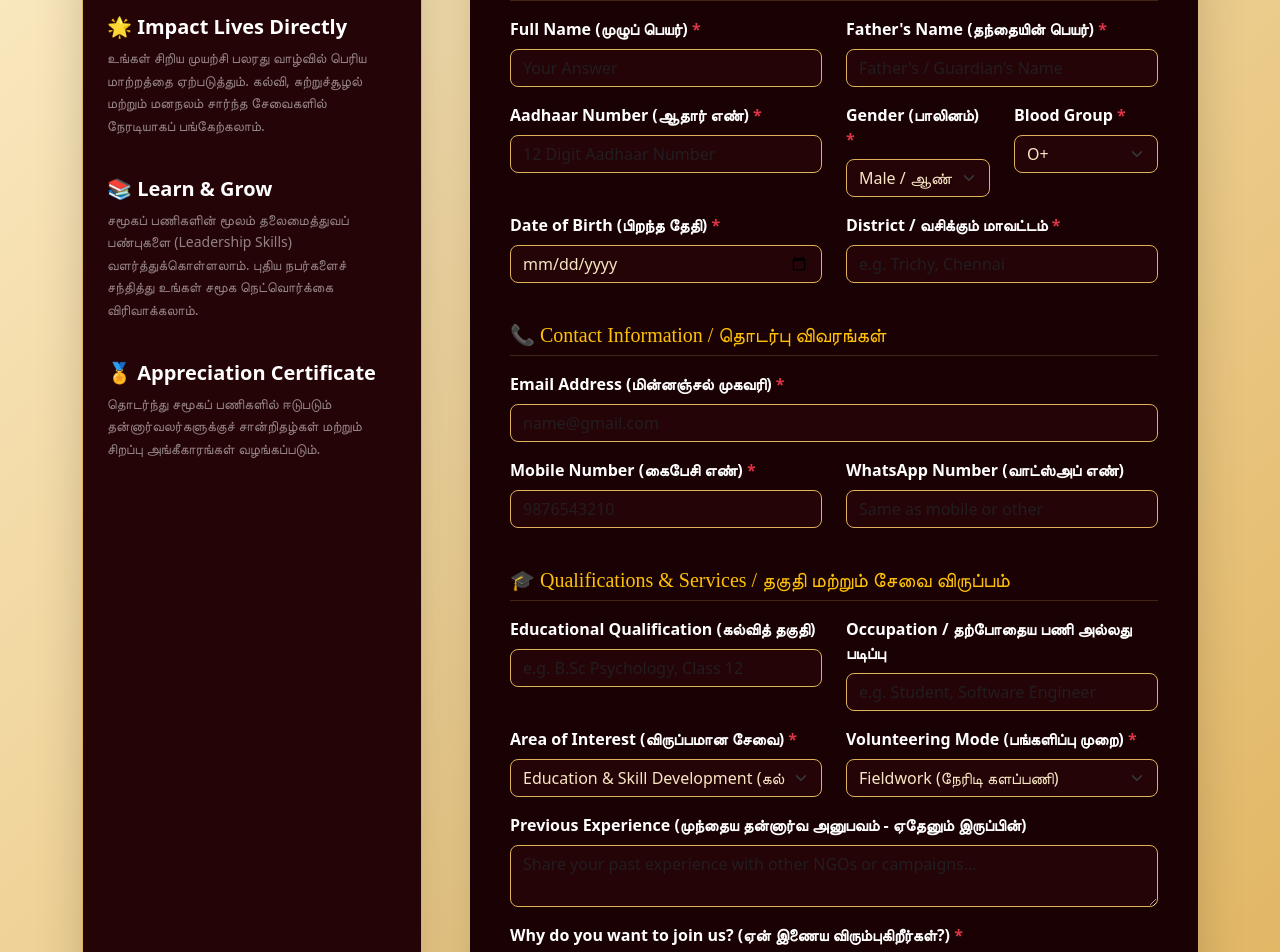
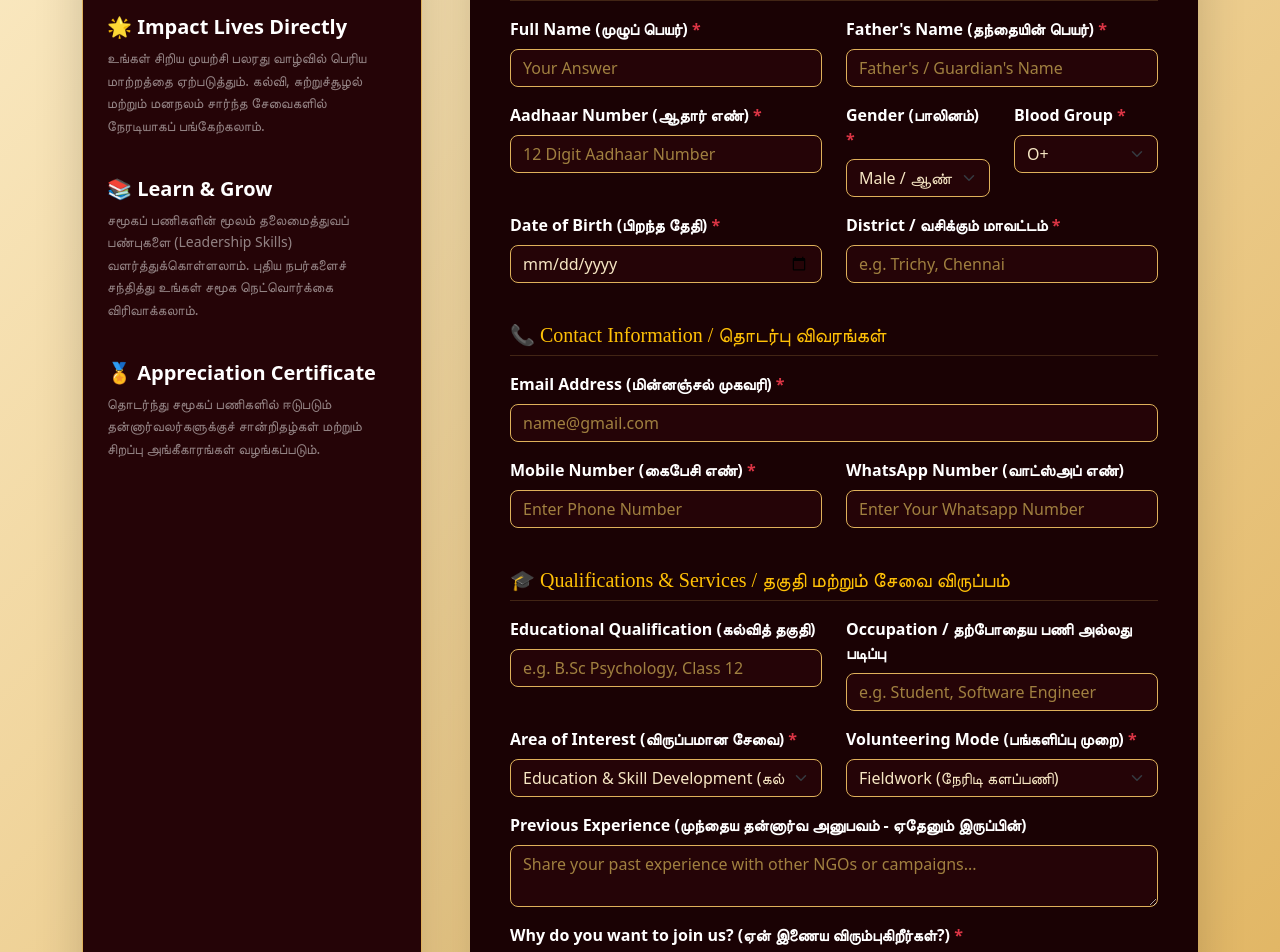
Before and after one commit to NexGenCraftLabs/Tamil-Yazhi-Trust, a React (Vite) app: page /volunteer in a window 1280 px wide. Shown: the part 500-1452 px from the top of the page. Built offline with nearby package versions, Linux system fonts and the light colour scheme.

Commit message:
Update Admin dashboard with improved UI and message modals

```diff
--- a/src/components/HeaderNavbar.css
+++ b/src/components/HeaderNavbar.css
@@ -11,7 +11,6 @@
   background-color: var(--trust-gold-bg);
   color: var(--trust-text-dark);
   border-bottom: 2px solid rgba(0, 0, 0, 0.1);
-  background-image: url('/gallery/header-background1.png');
 }
 
 .trust-title-ta {
--- a/src/pages/Volunteer.jsx
+++ b/src/pages/Volunteer.jsx
@@ -195,6 +195,7 @@ function Volunteer() {
                           type="text"
                           name="name"
                           placeholder="Your Answer"
+                          className="custom-placeholder"
                           value={formData.name}
                           onChange={handleChange}
                           required
@@ -210,6 +211,7 @@ function Volunteer() {
                           type="text"
                           name="fatherName"
                           placeholder="Father's / Guardian's Name"
+                          className="custom-placeholder"
                           value={formData.fatherName}
                           onChange={handleChange}
                           required
@@ -228,6 +230,7 @@ function Volunteer() {
                           type="text"
                           name="aadhaar"
                           placeholder="12 Digit Aadhaar Number"
+                          className="custom-placeholder"
                           maxLength={12}
                           value={formData.aadhaar}
                           onChange={(e) => {
@@ -288,6 +291,7 @@ function Volunteer() {
                           type="date"
                           name="dob"
                           value={formData.dob}
+                          className="custom-placeholder"
                           onChange={handleChange}
                           required
                           style={{ backgroundColor: '#250407', color: '#f7e7c4', border: '1px solid #dfb15b', borderRadius: '8px' }}
@@ -302,6 +306,7 @@ function Volunteer() {
                           type="text"
                           name="district"
                           placeholder="e.g. Trichy, Chennai"
+                          className="custom-placeholder"
                           value={formData.district}
                           onChange={handleChange}
                           required
@@ -323,6 +328,7 @@ function Volunteer() {
                           type="email"
                           name="email"
                           placeholder="name@gmail.com"
+                          className="custom-placeholder"
                           value={formData.email}
                           onChange={handleChange}
                           required
@@ -339,7 +345,8 @@ function Volunteer() {
                         <Form.Control
                           type="tel"
                           name="phone"
-                          placeholder="9876543210"
+                          placeholder="Enter Phone Number"
+                          className="custom-placeholder"
                           value={formData.phone}
                           onChange={handleChange}
                           required
@@ -354,7 +361,8 @@ function Volunteer() {
                         <Form.Control
                           type="tel"
                           name="whatsapp"
-                          placeholder="Same as mobile or other"
+                          placeholder="Enter Your Whatsapp Number"
+                          className="custom-placeholder"
                           value={formData.whatsapp}
                           onChange={handleChange}
                           style={{ backgroundColor: '#250407', color: '#f7e7c4', border: '1px solid #dfb15b', borderRadius: '8px' }}
@@ -374,6 +382,7 @@ function Volunteer() {
                         <Form.Control
                           type="text"
                           name="education"
+                          className="custom-placeholder"
                           placeholder="e.g. B.Sc Psychology, Class 12"
                           value={formData.education}
                           onChange={handleChange}
@@ -389,6 +398,7 @@ function Volunteer() {
                           type="text"
                           name="occupation"
                           placeholder="e.g. Student, Software Engineer"
+                          className="custom-placeholder"
                           value={formData.occupation}
                           onChange={handleChange}
                           style={{ backgroundColor: '#250407', color: '#f7e7c4', border: '1px solid #dfb15b', borderRadius: '8px' }}
@@ -441,6 +451,7 @@ function Volunteer() {
                       rows={2}
                       name="experience"
                       placeholder="Share your past experience with other NGOs or campaigns..."
+                      className="custom-placeholder"
                       value={formData.experience}
                       onChange={handleChange}
                       style={{ backgroundColor: '#250407', color: '#f7e7c4', border: '1px solid #dfb15b', borderRadius: '8px' }}
@@ -454,6 +465,7 @@ function Volunteer() {
                       rows={3}
                       name="message"
                       placeholder="Your Answer"
+                      className="custom-placeholder"
                       value={formData.message}
                       onChange={handleChange}
                       required
```
